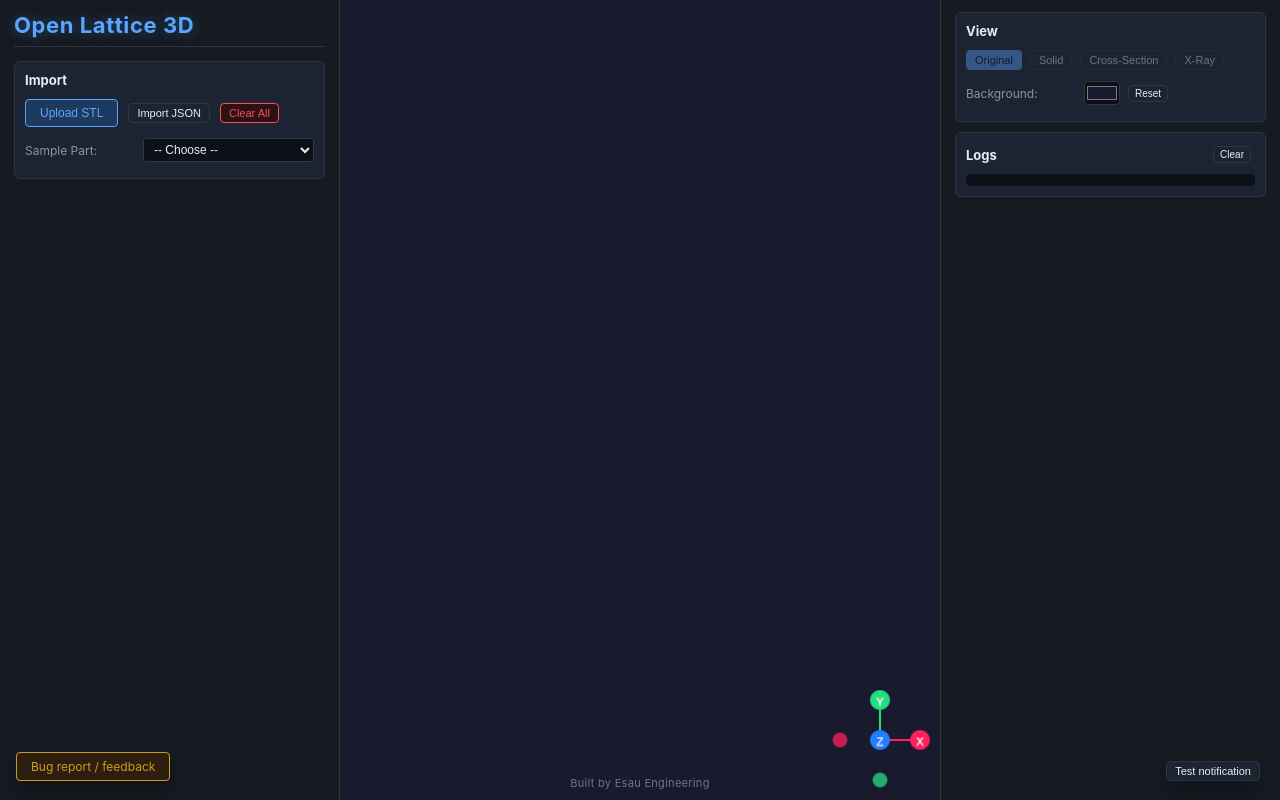
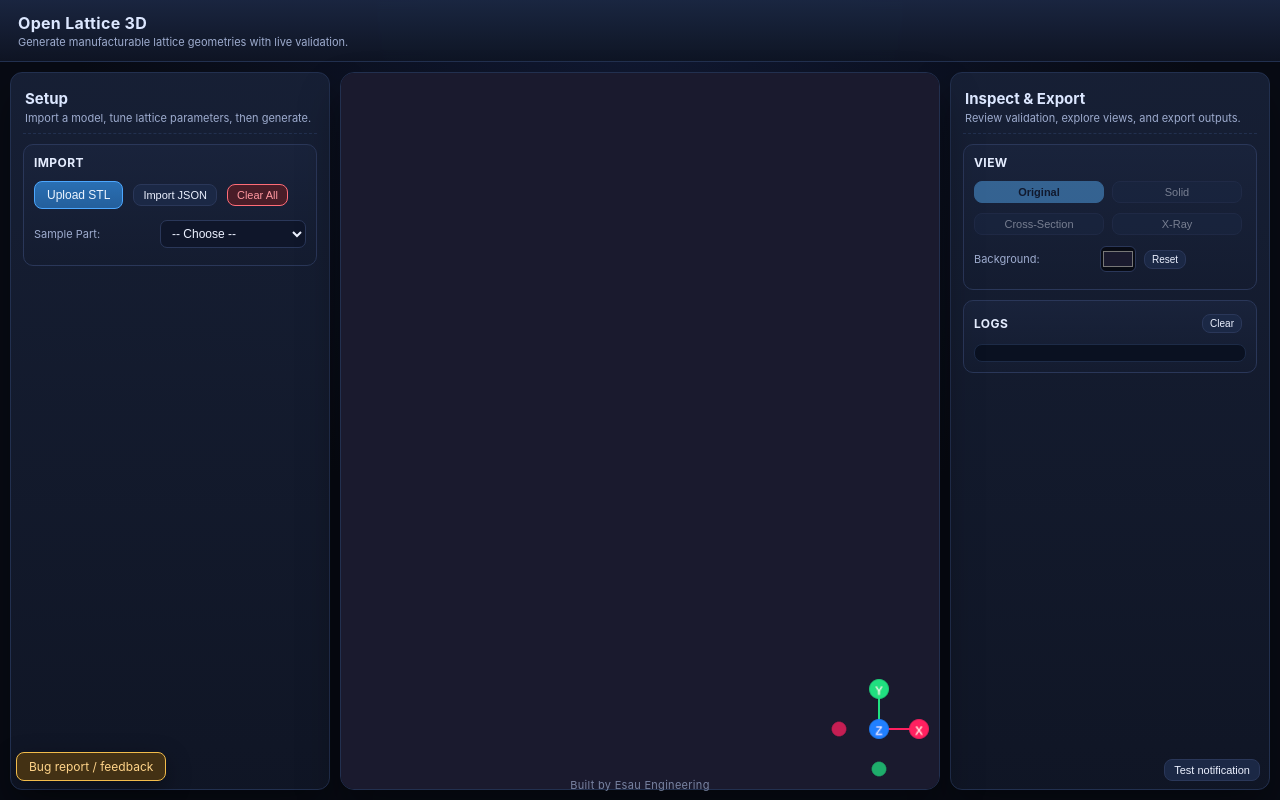
Before and after one commit to esaueng/OpenLattice3D, a React (Vite) app: page / in a window 1280 px wide. Built offline with nearby package versions, Linux system fonts and the light colour scheme.

Commit message:
Redesign UI layout and visual style

```diff
--- a/src/App.css
+++ b/src/App.css
@@ -1,4 +1,4 @@
-/* OpenLattice3D - App Styles */
+/* OpenLattice3D - Refreshed UI */
 
 * {
   margin: 0;
@@ -7,109 +7,141 @@
 }
 
 :root {
-  --bg-dark: #0d1117;
-  --bg-panel: #161b22;
-  --bg-section: #1c2333;
-  --border: #30363d;
-  --text: #e6edf3;
-  --text-dim: #8b949e;
-  --accent: #58a6ff;
-  --accent-hover: #79b8ff;
-  --success: #3fb950;
-  --warning: #d29922;
-  --error: #f85149;
-  --pass-bg: #0d2818;
-  --fail-bg: #2d1117;
+  --bg-dark: #080b14;
+  --bg-elev-1: #101524;
+  --bg-elev-2: #161d31;
+  --bg-elev-3: #1d2740;
+  --border: #2a3759;
+  --border-soft: #22304f;
+  --text: #ecf1ff;
+  --text-dim: #9eaccf;
+  --accent: #59b3ff;
+  --accent-hover: #7cc5ff;
+  --success: #44d27a;
+  --warning: #f2bc4b;
+  --error: #ff6c77;
+  --pass-bg: #0f2e21;
+  --fail-bg: #3b1620;
 }
 
 html, body, #root {
   width: 100%;
   height: 100%;
   overflow: hidden;
-  font-family: -apple-system, BlinkMacSystemFont, 'Segoe UI', monospace;
+  font-family: Inter, -apple-system, BlinkMacSystemFont, 'Segoe UI', sans-serif;
   font-size: 13px;
   color: var(--text);
-  background: var(--bg-dark);
+  background: radial-gradient(circle at top, #111933 0%, #080b14 55%);
+}
+
+.app-shell {
+  width: 100%;
+  height: 100%;
+  display: flex;
+  flex-direction: column;
+}
+
+.app-topbar {
+  height: 62px;
+  flex-shrink: 0;
+  display: flex;
+  align-items: center;
+  justify-content: space-between;
+  padding: 10px 18px;
+  border-bottom: 1px solid var(--border-soft);
+  background: linear-gradient(180deg, rgba(27, 39, 66, 0.95), rgba(15, 21, 36, 0.95));
+  backdrop-filter: blur(6px);
+}
+
+.app-topbar h1 {
+  font-size: 16px;
+  letter-spacing: 0.3px;
+  font-weight: 700;
+  color: #dce7ff;
+}
+
+.app-topbar p {
+  margin-top: 2px;
+  color: var(--text-dim);
+  font-size: 11px;
 }
 
 .app {
-  display: flex;
+  display: grid;
+  grid-template-columns: 360px minmax(520px, 1fr) 360px;
+  gap: 10px;
+  padding: 10px;
   width: 100%;
-  height: 100%;
+  height: calc(100% - 62px);
 }
 
 /* Panels */
 .panel {
-  width: 340px;
-  min-width: 300px;
-  max-width: 380px;
   height: 100%;
   overflow-y: auto;
   overflow-x: hidden;
-  background: var(--bg-panel);
-  border-right: 1px solid var(--border);
-  padding: 12px 14px;
+  background: linear-gradient(180deg, rgba(23, 32, 54, 0.95), rgba(16, 22, 38, 0.95));
+  border: 1px solid var(--border-soft);
+  border-radius: 12px;
+  padding: 12px;
   flex-shrink: 0;
+  box-shadow: 0 20px 42px rgba(0, 0, 0, 0.35);
 }
 
-.right-panel {
-  border-right: none;
-  border-left: 1px solid var(--border);
+.panel-intro {
+  margin-bottom: 10px;
+  padding: 4px 2px 8px;
+  border-bottom: 1px dashed var(--border-soft);
 }
 
-.panel h2 {
-  font-size: 16px;
-  margin-bottom: 12px;
-  color: var(--accent);
-  padding-bottom: 8px;
-  border-bottom: 1px solid var(--border);
+.panel-intro h2 {
+  font-size: 15px;
+  font-weight: 700;
+  color: #dce7ff;
 }
 
-.panel .app-title {
-  font-size: 22px;
-  font-weight: 700;
-  letter-spacing: 0.6px;
-  text-transform: none;
-  margin-bottom: 14px;
-  text-shadow: 0 0 12px rgba(88, 166, 255, 0.35);
+.panel-intro p {
+  font-size: 11px;
+  color: var(--text-dim);
+  margin-top: 3px;
 }
 
 .panel h3 {
-  font-size: 13px;
+  font-size: 12px;
   margin-bottom: 8px;
-  color: var(--text);
+  color: #e5edff;
   display: flex;
   align-items: center;
   justify-content: space-between;
+  text-transform: uppercase;
+  letter-spacing: 0.4px;
 }
 
-.panel h4 {
-  font-size: 12px;
-  color: var(--text-dim);
-  margin-top: 10px;
-  margin-bottom: 6px;
-  text-transform: uppercase;
-  letter-spacing: 0.5px;
-}
-
-.panel section {
-  background: var(--bg-section);
+.panel section,
+.panel-section {
+  background: linear-gradient(180deg, rgba(26, 36, 61, 0.82), rgba(20, 28, 48, 0.82));
   border: 1px solid var(--border);
-  border-radius: 6px;
+  border-radius: 10px;
   padding: 10px;
   margin-bottom: 10px;
   overflow: hidden;
 }
 
-.left-panel {
-  padding-bottom: 24px;
+.panel-section-sticky {
+  position: sticky;
+  bottom: 0;
+  background: linear-gradient(180deg, rgba(24, 36, 62, 0.98), rgba(16, 24, 43, 0.98));
+  backdrop-filter: blur(4px);
 }
 
 /* Viewer */
 .viewer-container {
-  flex: 1;
-  height: 100%;
   position: relative;
+  border: 1px solid var(--border-soft);
+  border-radius: 14px;
+  overflow: hidden;
+  background: #0a1020;
+  box-shadow: inset 0 1px 0 rgba(255, 255, 255, 0.03), 0 24px 42px rgba(0, 0, 0, 0.35);
 }
 
 .feedback-widget {
@@ -139,10 +171,6 @@
   background: linear-gradient(180deg, rgba(30, 36, 48, 0.92), rgba(20, 24, 33, 0.92));
   border: 1px solid rgba(88, 166, 255, 0.25);
   border-radius: 12px;
-  padding: 0;
-  display: flex;
-  flex-direction: column;
-  gap: 0;
   overflow: hidden;
   box-shadow: 0 16px 36px rgba(0, 0, 0, 0.5);
 }
@@ -157,11 +185,11 @@
 .watermark {
   position: fixed;
   left: 50%;
-  bottom: 10px;
+  bottom: 8px;
   transform: translateX(-50%);
   font-size: 11px;
   color: var(--text-dim);
-  opacity: 0.75;
+  opacity: 0.72;
   letter-spacing: 0.3px;
   z-index: 5;
 }
@@ -180,16 +208,18 @@
   right: 16px;
   bottom: 16px;
   z-index: 60;
-  box-shadow: 0 8px 24px rgba(0, 0, 0, 0.35);
 }
 
 /* Buttons */
 .btn {
-  display: inline-block;
-  padding: 6px 14px;
+  display: inline-flex;
+  align-items: center;
+  justify-content: center;
+  gap: 4px;
+  padding: 6px 12px;
   border: 1px solid var(--border);
-  border-radius: 4px;
-  background: var(--bg-section);
+  border-radius: 8px;
+  background: #1b2845;
   color: var(--text);
   cursor: pointer;
   font-size: 12px;
@@ -198,52 +228,52 @@
 }
 
 .btn:hover {
-  background: #2d333b;
+  background: #24365d;
   border-color: var(--accent);
 }
 
 .btn:disabled {
-  opacity: 0.4;
+  opacity: 0.45;
   cursor: not-allowed;
 }
 
 .btn-primary {
-  background: #1f3a5f;
-  border-color: var(--accent);
-  color: var(--accent);
+  background: linear-gradient(180deg, #2a6fb3, #245f9c);
+  border-color: #4ca7ff;
+  color: #ecf4ff;
 }
 
 .btn-primary:hover {
-  background: #264d7a;
+  background: linear-gradient(180deg, #3180cd, #2c6eb0);
 }
 
 .btn-accent {
-  background: #2d1f0f;
+  background: #433114;
   border-color: var(--warning);
-  color: var(--warning);
+  color: #ffd489;
 }
 
 .btn-accent:hover {
-  background: #3d2f1f;
+  background: #553f1c;
 }
 
 .btn-danger {
-  background: #2d1117;
+  background: #491d28;
   border-color: var(--error);
-  color: var(--error);
+  color: #ff98a0;
 }
 
 .btn-danger:hover {
-  background: #3d1520;
+  background: #5b2431;
 }
 
 .btn-small {
-  padding: 3px 8px;
+  padding: 4px 9px;
   font-size: 11px;
 }
 
 .btn-tiny {
-  padding: 2px 6px;
+  padding: 3px 7px;
   font-size: 10px;
 }
 
@@ -251,14 +281,16 @@
   display: block;
   width: 100%;
   padding: 10px;
-  font-size: 14px;
-  font-weight: bold;
+  font-size: 13px;
+  font-weight: 700;
+  border-radius: 9px;
 }
 
 .btn-active {
   background: var(--accent) !important;
-  color: var(--bg-dark) !important;
+  color: #0b1324 !important;
   border-color: var(--accent) !important;
+  font-weight: 700;
 }
 
 /* Forms */
@@ -266,42 +298,41 @@
   display: flex;
   align-items: center;
   flex-wrap: wrap;
-  gap: 4px 8px;
-  margin-bottom: 6px;
+  gap: 6px 8px;
+  margin-bottom: 7px;
 }
 
 .row label {
   flex-shrink: 0;
   min-width: 0;
-  width: 110px;
-  font-size: 12px;
+  width: 118px;
+  font-size: 11px;
   color: var(--text-dim);
   white-space: nowrap;
 }
 
 .row input[type="number"] {
-  width: 68px;
-  min-width: 54px;
-  padding: 3px 6px;
-  background: var(--bg-dark);
+  width: 76px;
+  padding: 5px 7px;
+  background: #0f162a;
   border: 1px solid var(--border);
-  border-radius: 3px;
+  border-radius: 7px;
   color: var(--text);
   font-size: 12px;
 }
 
 .row input[type="range"] {
   flex: 1;
-  min-width: 60px;
+  min-width: 70px;
   accent-color: var(--accent);
 }
 
 .row input[type="color"] {
   width: 36px;
-  height: 24px;
+  height: 26px;
   padding: 0;
   border: 1px solid var(--border);
-  border-radius: 4px;
+  border-radius: 6px;
   background: var(--bg-dark);
   cursor: pointer;
 }
@@ -309,10 +340,10 @@
 .row select {
   flex: 1;
   min-width: 0;
-  padding: 3px 6px;
-  background: var(--bg-dark);
+  padding: 5px 7px;
+  background: #0f162a;
   border: 1px solid var(--border);
-  border-radius: 3px;
+  border-radius: 7px;
   color: var(--text);
   font-size: 12px;
 }
@@ -342,12 +373,13 @@
 
 /* Info blocks */
 .info-block {
-  background: var(--bg-dark);
-  border-radius: 4px;
+  background: #0c1323;
+  border: 1px solid #1f2c47;
+  border-radius: 8px;
   padding: 8px;
   margin-top: 8px;
   font-size: 12px;
-  line-height: 1.6;
+  line-height: 1.55;
 }
 
 .info-text {
@@ -356,12 +388,11 @@
   margin-top: 4px;
 }
 
-/* Warning */
 .warning {
-  background: #2d2200;
+  background: #3d2f12;
   border: 1px solid var(--warning);
-  color: var(--warning);
-  border-radius: 4px;
+  color: #f7ce77;
+  border-radius: 7px;
   padding: 6px 8px;
   font-size: 11px;
   margin-top: 6px;
@@ -369,17 +400,18 @@
 
 /* Progress bar */
 .progress-bar {
-  height: 6px;
-  background: var(--bg-dark);
-  border-radius: 3px;
+  height: 8px;
+  background: #0c1325;
+  border-radius: 999px;
   margin: 8px 0;
   overflow: hidden;
+  border: 1px solid #1d2b47;
 }
 
 .progress-fill {
   height: 100%;
-  background: var(--accent);
-  border-radius: 3px;
+  background: linear-gradient(90deg, #4da9ff, #7fd6ff);
+  border-radius: 999px;
   transition: width 0.2s;
 }
 
@@ -393,9 +425,9 @@
 .validation-status {
   text-align: center;
   padding: 8px;
-  border-radius: 4px;
-  font-weight: bold;
-  font-size: 13px;
+  border-radius: 7px;
+  font-weight: 700;
+  font-size: 12px;
   margin-bottom: 10px;
 }
 
@@ -420,8 +452,8 @@
 .check {
   display: flex;
   gap: 8px;
-  padding: 6px 8px;
-  border-radius: 4px;
+  padding: 7px 8px;
+  border-radius: 7px;
   font-size: 11px;
 }
 
@@ -434,11 +466,11 @@
 }
 
 .check-icon {
-  font-weight: bold;
-  min-width: 32px;
+  font-weight: 700;
+  min-width: 36px;
   text-align: center;
   padding: 2px 4px;
-  border-radius: 3px;
+  border-radius: 5px;
   font-size: 10px;
 }
 
@@ -463,8 +495,8 @@
 
 /* View buttons */
 .view-buttons {
-  display: flex;
-  flex-wrap: wrap;
+  display: grid;
+  grid-template-columns: repeat(2, minmax(0, 1fr));
   gap: 4px;
 }
 
@@ -483,7 +515,7 @@
 .axis-buttons .btn-tiny {
   min-width: 28px;
   text-align: center;
-  font-weight: bold;
+  font-weight: 700;
 }
 
 /* Logs */
@@ -494,9 +526,10 @@
 }
 
 .log-container {
-  background: var(--bg-dark);
-  border-radius: 4px;
-  padding: 6px;
+  background: #0a1121;
+  border: 1px solid #1d2b47;
+  border-radius: 8px;
+  padding: 8px;
   max-height: 300px;
   overflow-y: auto;
   font-family: 'SF Mono', 'Fira Code', monospace;
@@ -506,7 +539,7 @@
 .log-entry {
   padding: 2px 0;
   line-height: 1.4;
-  border-bottom: 1px solid #1a1f2b;
+  border-bottom: 1px solid #1a233a;
 }
 
 .log-time {
@@ -521,7 +554,7 @@
 /* Scrollbar */
 .panel::-webkit-scrollbar,
 .log-container::-webkit-scrollbar {
-  width: 6px;
+  width: 7px;
 }
 
 .panel::-webkit-scrollbar-track,
@@ -531,6 +564,30 @@
 
 .panel::-webkit-scrollbar-thumb,
 .log-container::-webkit-scrollbar-thumb {
-  background: var(--border);
-  border-radius: 3px;
+  background: #31466f;
+  border-radius: 999px;
 }
+
+@media (max-width: 1500px) {
+  .app {
+    grid-template-columns: 320px minmax(460px, 1fr) 320px;
+  }
+}
+
+@media (max-width: 1180px) {
+  .app {
+    grid-template-columns: 1fr;
+    grid-template-rows: auto minmax(320px, 1fr) auto;
+    height: auto;
+    overflow-y: auto;
+  }
+
+  .panel,
+  .viewer-container {
+    min-height: 360px;
+  }
+
+  html, body, #root {
+    overflow: auto;
+  }
+}
--- a/src/App.tsx
+++ b/src/App.tsx
@@ -22,12 +22,20 @@
   };
 
   return (
-    <div className="app">
-      <LeftPanel />
-      <div className="viewer-container">
-        <Viewer3D />
+    <div className="app-shell">
+      <header className="app-topbar">
+        <div>
+          <h1>Open Lattice 3D</h1>
+          <p>Generate manufacturable lattice geometries with live validation.</p>
+        </div>
+      </header>
+      <div className="app">
+        <LeftPanel />
+        <div className="viewer-container">
+          <Viewer3D />
+        </div>
+        <RightPanel />
       </div>
-      <RightPanel />
       <FeedbackWidget />
       <div className="watermark">
         <a href="https://esauengineering.com/" target="_blank" rel="noreferrer">
--- a/src/components/LeftPanel.tsx
+++ b/src/components/LeftPanel.tsx
@@ -172,10 +172,13 @@
 
   return (
     <div className="panel left-panel">
-      <h2 className="app-title">Open Lattice 3D</h2>
+      <div className="panel-intro">
+        <h2>Setup</h2>
+        <p>Import a model, tune lattice parameters, then generate.</p>
+      </div>
 
       {/* Import Section */}
-      <section>
+      <section className="panel-section">
         <h3>Import</h3>
         <input
           ref={fileRef}
@@ -237,7 +240,7 @@
 
       {/* Lattice Parameters */}
       {hasModel && (
-        <section>
+        <section className="panel-section">
           <h3>Lattice Parameters</h3>
 
           <div className="row">
@@ -425,7 +428,7 @@
 
       {/* Generate */}
       {hasModel && (
-        <section>
+        <section className="panel-section panel-section-sticky">
           <h3>Generate</h3>
           {!store.generating ? (
             <button className="btn btn-primary btn-large" onClick={startGeneration}>
--- a/src/components/RightPanel.tsx
+++ b/src/components/RightPanel.tsx
@@ -27,8 +27,12 @@
 
   return (
     <div className="panel right-panel">
+      <div className="panel-intro">
+        <h2>Inspect & Export</h2>
+        <p>Review validation, explore views, and export outputs.</p>
+      </div>
       {/* View Controls */}
-      <section>
+      <section className="panel-section">
         <h3>View</h3>
         <div className="view-buttons">
           {(Object.keys(VIEW_LABELS) as ViewMode[]).map((mode) => (
@@ -117,7 +121,7 @@
 
       {/* Validation Panel */}
       {validation && (
-        <section>
+        <section className="panel-section">
           <h3>Validation</h3>
           <div className={`validation-status ${validation.passed ? 'pass' : 'fail'}`}>
             {validation.passed ? 'ALL CHECKS PASSED' : 'SOME CHECKS FAILED'}
@@ -170,7 +174,7 @@
 
       {/* Export */}
       {resultMesh && (
-        <section>
+        <section className="panel-section">
           <h3>Export</h3>
           <button
             className="btn btn-primary"
@@ -196,7 +200,7 @@
       )}
 
       {/* Logs */}
-      <section className="logs-section">
+      <section className="panel-section logs-section">
         <h3>
           Logs
           <button className="btn btn-tiny" onClick={store.clearLogs}>Clear</button>
```
